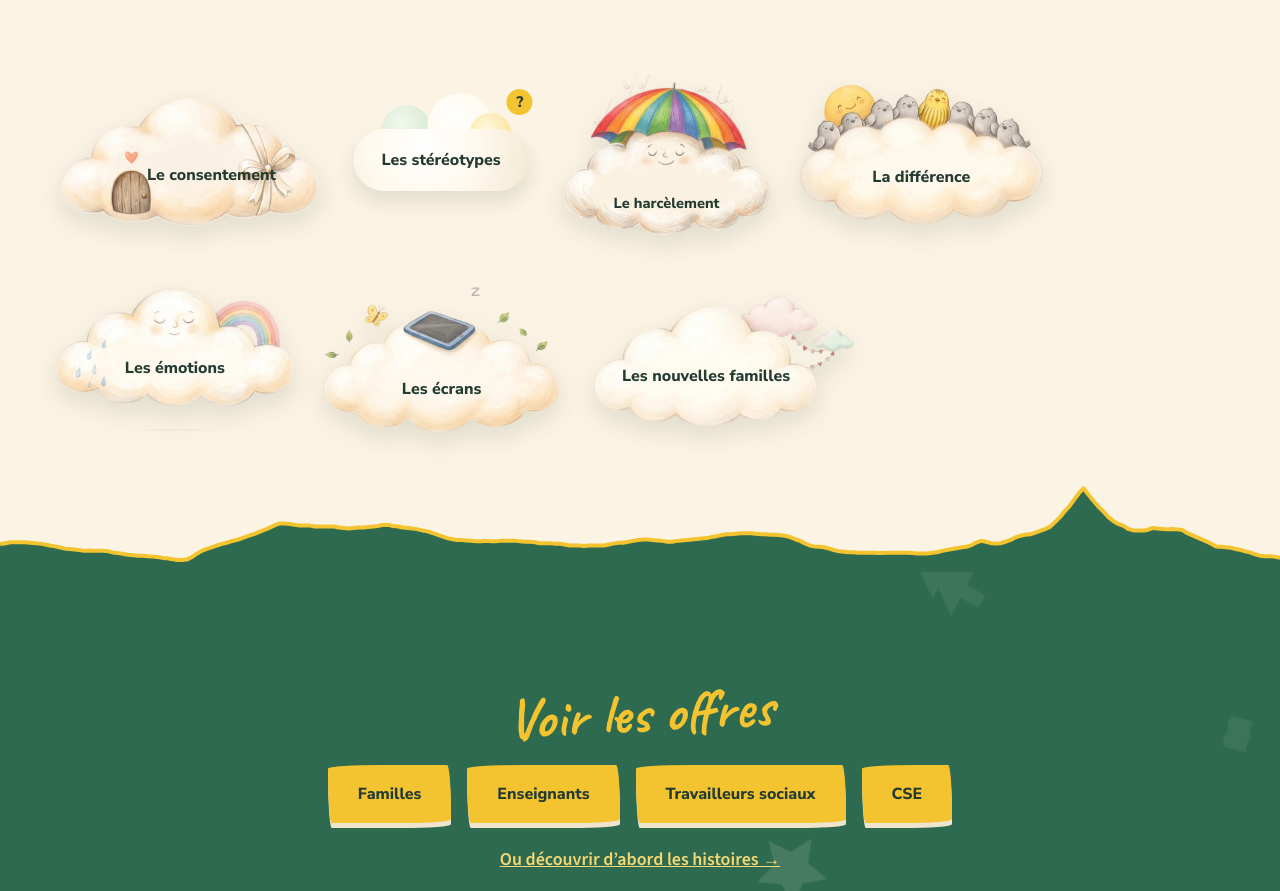
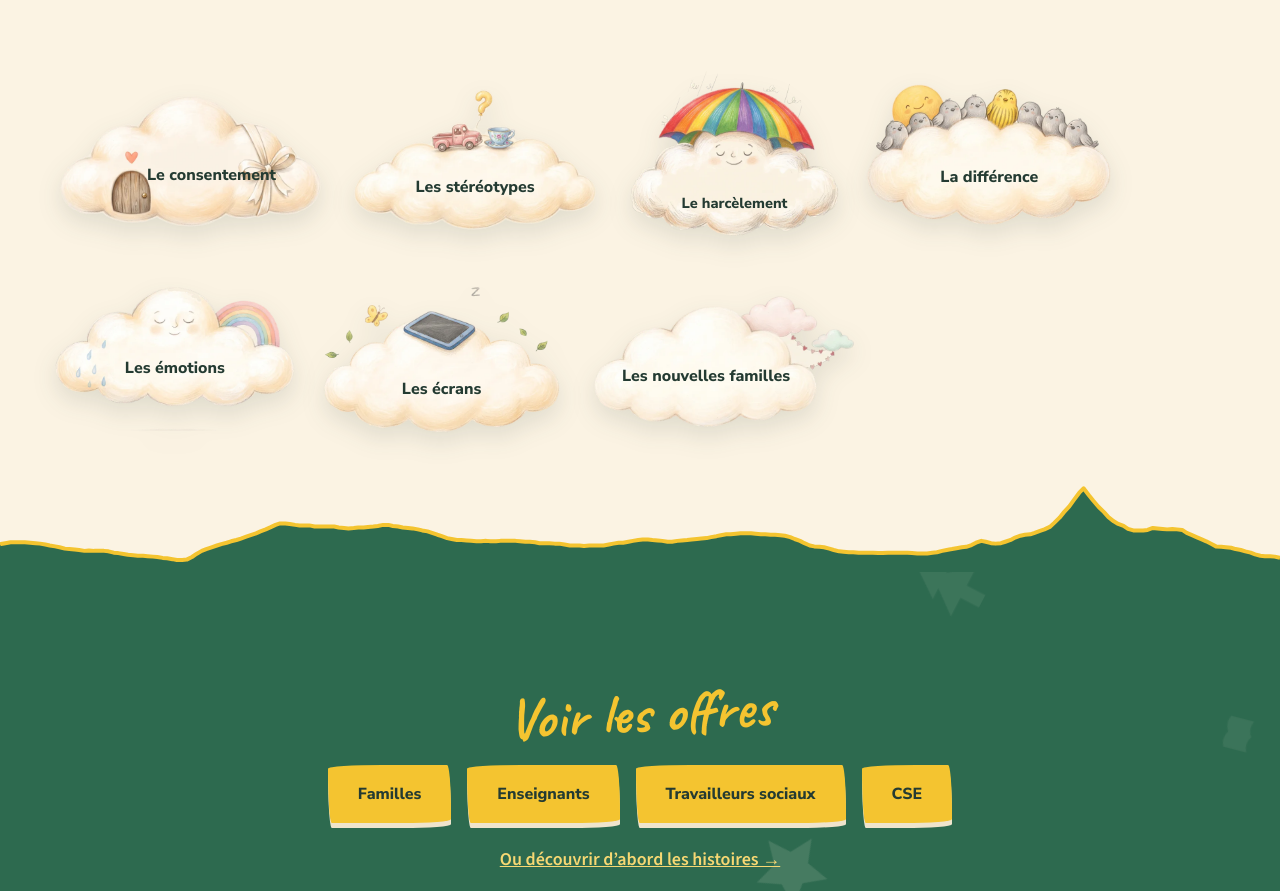
Before and after one commit to ClemiRaconte/site-clemiraconte, an Astro site: page /demarche in a window 1280 px wide. Shown: the part 4104-4995 px from the top of the page. Built offline with nearby package versions, Linux system fonts and the light colour scheme; Astro itself is replaced by a stand-in of ours.

Commit message:
Nuage dessiné pour Les stéréotypes
Co-Authored-By: Claude Opus 5.5 <noreply@anthropic.com>
Claude-Session: https://claude.ai/code/session_01FmZ61qhCRv8a82vxF6VpQ5

```diff
--- a/src/components/blocs/Etiquettes.astro
+++ b/src/components/blocs/Etiquettes.astro
@@ -14,12 +14,12 @@ const decor = (t: string) => {
   return '';
 };
 // Nuages dessinés (Gemini, 25/11) : public/nuages/<cle>.webp. x, y = centre du titre en %, r = hauteur / largeur.
-const DESSINS: Record<string, { r: number; x: number; y: number }> = {"consentement": {"r": 0.5, "x": 58, "y": 60.3}, "harcelement": {"r": 0.792, "x": 50.0, "y": 80}, "apprendre": {"r": 0.595, "x": 52.0, "y": 66.7}, "separation": {"r": 0.378, "x": 49.8, "y": 63.1}, "familles": {"r": 0.505, "x": 43.1, "y": 61.0}, "groupe": {"r": 0.556, "x": 48.7, "y": 64.5}, "emotions": {"r": 0.599, "x": 50.0, "y": 56.9}, "difference": {"r": 0.573, "x": 50.1, "y": 65.8}, "grandir": {"r": 0.638, "x": 50.0, "y": 77.1}, "ecrans": {"r": 0.613, "x": 49.9, "y": 70.1}, "handicap": {"r": 0.624, "x": 49.9, "y": 47.9}};
+const DESSINS: Record<string, { r: number; x: number; y: number }> = {"stereotypes": {"r": 0.578, "x": 50.0, "y": 69.5}, "consentement": {"r": 0.5, "x": 58, "y": 60.3}, "harcelement": {"r": 0.792, "x": 50.0, "y": 80}, "apprendre": {"r": 0.595, "x": 52.0, "y": 66.7}, "separation": {"r": 0.378, "x": 49.8, "y": 63.1}, "familles": {"r": 0.505, "x": 43.1, "y": 61.0}, "groupe": {"r": 0.556, "x": 48.7, "y": 64.5}, "emotions": {"r": 0.599, "x": 50.0, "y": 56.9}, "difference": {"r": 0.573, "x": 50.1, "y": 65.8}, "grandir": {"r": 0.638, "x": 50.0, "y": 77.1}, "ecrans": {"r": 0.613, "x": 49.9, "y": 70.1}, "handicap": {"r": 0.624, "x": 49.9, "y": 47.9}};
 const dessin = (t: string) => {
   const m = t.toLowerCase();
   const cle = m.includes('consentement') ? 'consentement' : m.includes('harcèlement') ? 'harcelement' : m.includes('apprendre') ? 'apprendre'
     : m.includes('séparation') ? 'separation' : m.includes('famille') ? 'familles' : m.includes('groupe') ? 'groupe' : m.includes('émotion') ? 'emotions'
-    : m.includes('différence') ? 'difference' : m.includes('grandir') ? 'grandir' : m.includes('écran') ? 'ecrans' : m.includes('handicap') ? 'handicap' : '';
+    : m.includes('différence') ? 'difference' : m.includes('grandir') ? 'grandir' : m.includes('écran') ? 'ecrans' : m.includes('handicap') ? 'handicap' : m.includes('stéréotype') ? 'stereotypes' : '';
   return cle ? { cle, ...DESSINS[cle] } : null;
 };
 ---
```
Also changed, not shown: public/nuages/stereotypes.webp (added).
